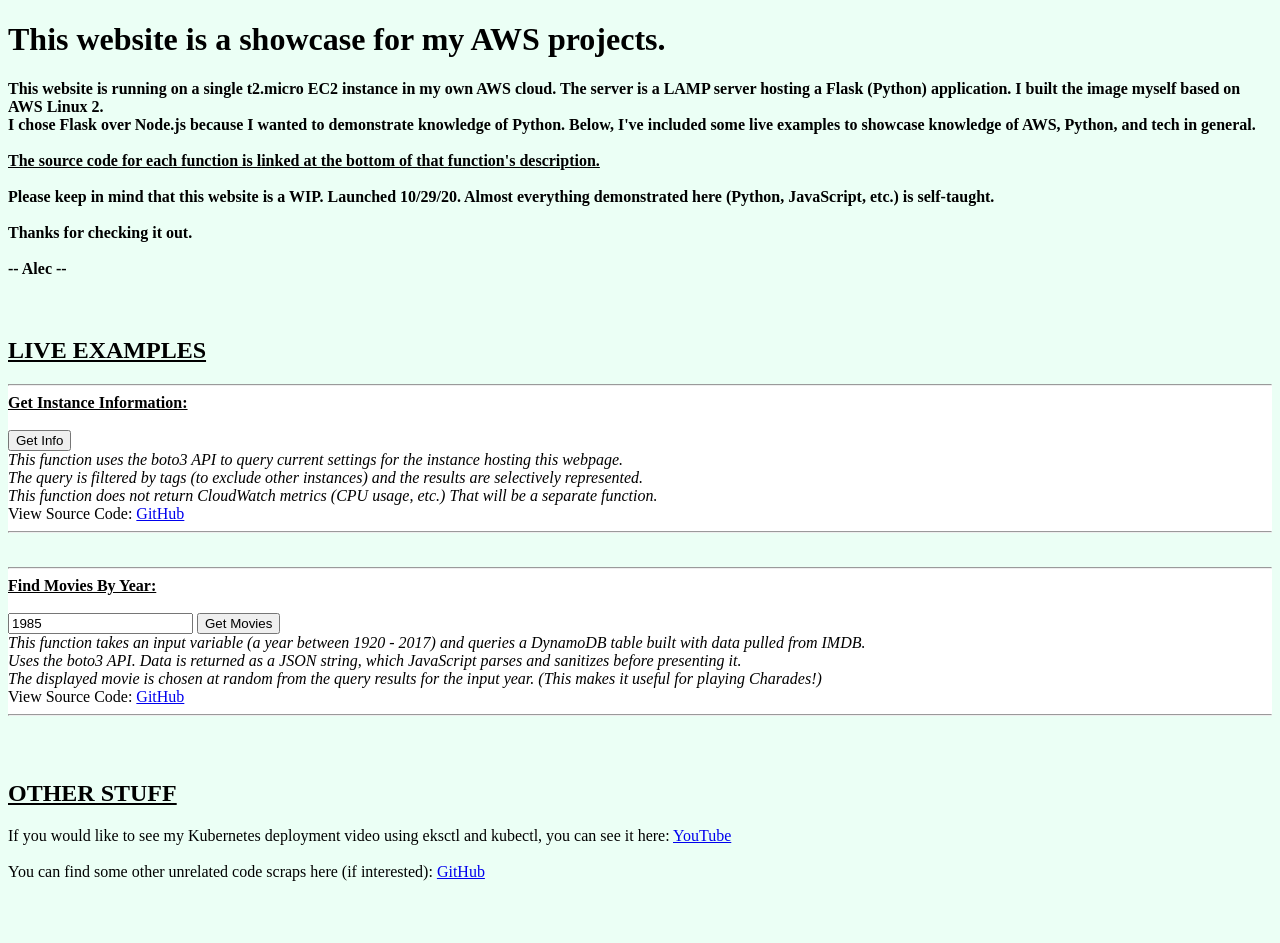
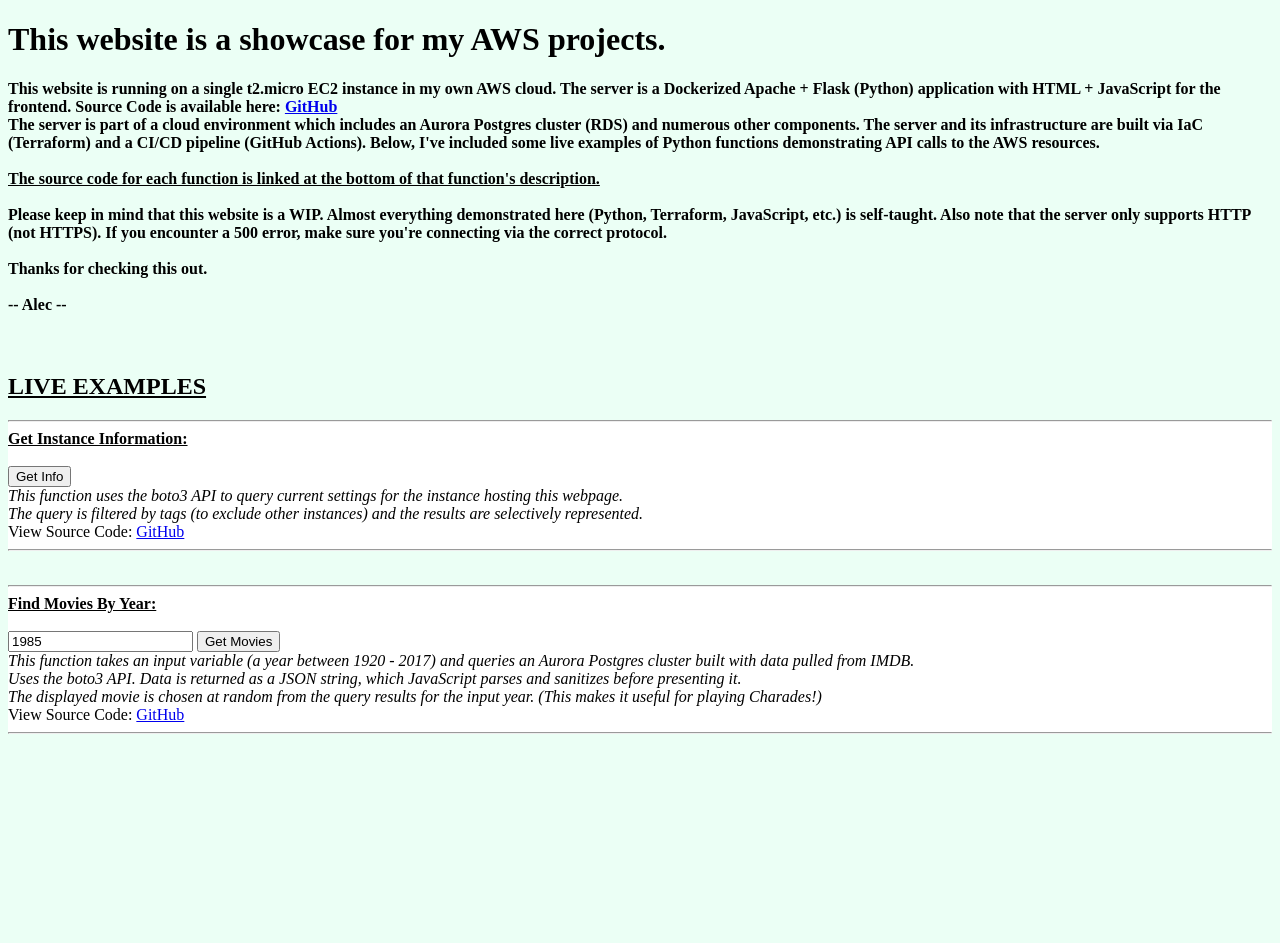
Before and after one commit to AlecApp/Website, a Flask app: page / in a window 1280 px wide. After the commit the page ends 734 px from the top, so only its background shows below. Run offline with Flask 2, Linux system fonts and the light colour scheme.

Commit message:
update index.html

```diff
--- a/wsgi/usr/local/www/templates/index.html
+++ b/wsgi/usr/local/www/templates/index.html
@@ -9,19 +9,22 @@
 		<h1>This website is a showcase for my AWS projects.</h1>
 		<h4>
         This website is running on a single t2.micro EC2 instance in my own AWS cloud.
-        The server is a LAMP server hosting a Flask (Python) application. I built the image myself based on AWS Linux 2.
+        The server is a Dockerized Apache + Flask (Python) application with HTML + JavaScript for the frontend.
+        Source Code is available here: <a href="https://github.com/AlecApp/Website">GitHub</a>
         <br>
-        I chose Flask over Node.js because I wanted to demonstrate knowledge of Python.
-        Below, I've included some live examples to showcase knowledge of AWS, Python, and tech in general.
+        The server is part of a cloud environment which includes an Aurora Postgres cluster (RDS) and numerous other components.
+        The server and its infrastructure are built via IaC (Terraform) and a CI/CD pipeline (GitHub Actions).
+        Below, I've included some live examples of Python functions demonstrating API calls to the AWS resources.
         <br>
         <br>
         <u>The source code for each function is linked at the bottom of that function's description.</u>
         <br>
         <br>
-        Please keep in mind that this website is a WIP. Launched 10/29/20. Almost everything demonstrated here (Python, JavaScript, etc.) is self-taught.
+        Please keep in mind that this website is a WIP. Almost everything demonstrated here (Python, Terraform, JavaScript, etc.) is self-taught.
+        Also note that the server only supports HTTP (not HTTPS). If you encounter a 500 error, make sure you're connecting via the correct protocol.
         <br>
         <br>
-        Thanks for checking it out.
+        Thanks for checking this out.
         <br>
         <br>
         -- Alec --
@@ -144,11 +147,9 @@
             This function uses the boto3 API to query current settings for the instance hosting this webpage.
             <br>
             The query is filtered by tags (to exclude other instances) and the results are selectively represented.
-            <br>
-            This function does not return CloudWatch metrics (CPU usage, etc.) That will be a separate function.
             </i>
             <br>
-            View Source Code: <a href="https://github.com/AlecApp/Website/blob/main/describe_instance.py">GitHub</a>
+            View Source Code: <a href="https://github.com/AlecApp/Website/blob/main/wsgi/usr/local/www/describe_instance.py">GitHub</a>
             <hr>
         </div>
         <br>
@@ -164,7 +165,7 @@
             </div>
             <br>
             <i>
-            This function takes an input variable (a year between 1920 - 2017) and queries a DynamoDB table built with
+            This function takes an input variable (a year between 1920 - 2017) and queries an Aurora Postgres cluster built with
             data pulled from IMDB.
             <br>
             Uses the boto3 API. Data is returned as a JSON string, which JavaScript parses and
@@ -174,7 +175,7 @@
             (This makes it useful for playing Charades!)
             </i>
             <br>
-            View Source Code: <a href="https://github.com/AlecApp/Website/blob/main/query_db.py">GitHub</a>
+            View Source Code: <a href="https://github.com/AlecApp/Website/blob/main/wsgi/usr/local/www/query_db.py">GitHub</a>
             <hr>
         </div>
         <br>
@@ -209,6 +210,7 @@
         <br>
         <-->
         <br>
+        <!--
         <h2><b><u>OTHER STUFF</u></b></h2>
         If you would like to see my Kubernetes deployment video using eksctl and kubectl, you can see it here: <a href="https://www.youtube.com/watch?v=t9iuhXzsGyk">YouTube</a>
         <br>
@@ -216,6 +218,7 @@
         You can find some other unrelated code scraps here (if interested): <a href="https://github.com/AlecApp/CodeScraps">GitHub</a>
         <br>
         <br>
+        -->
         <br>
         <br>
 	</body>
```
